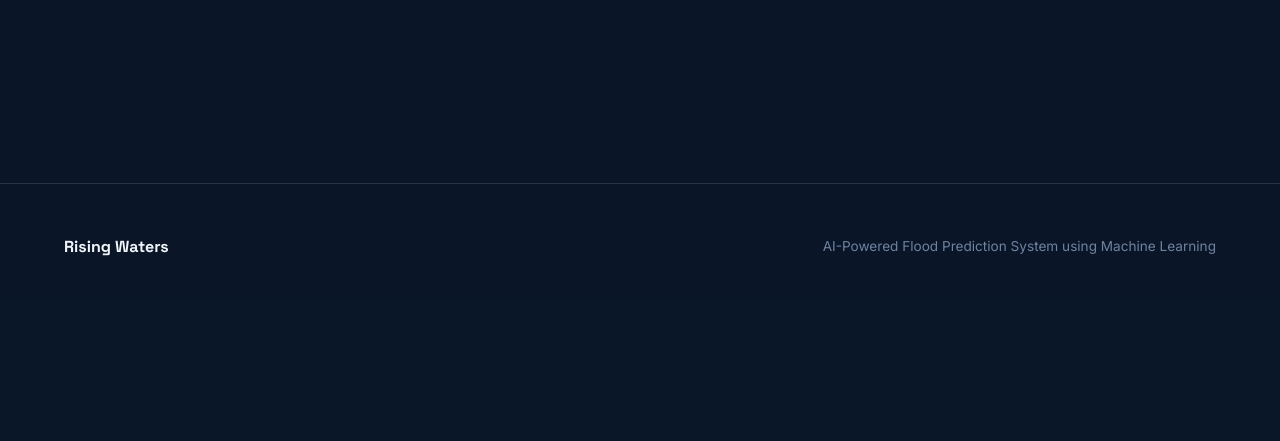
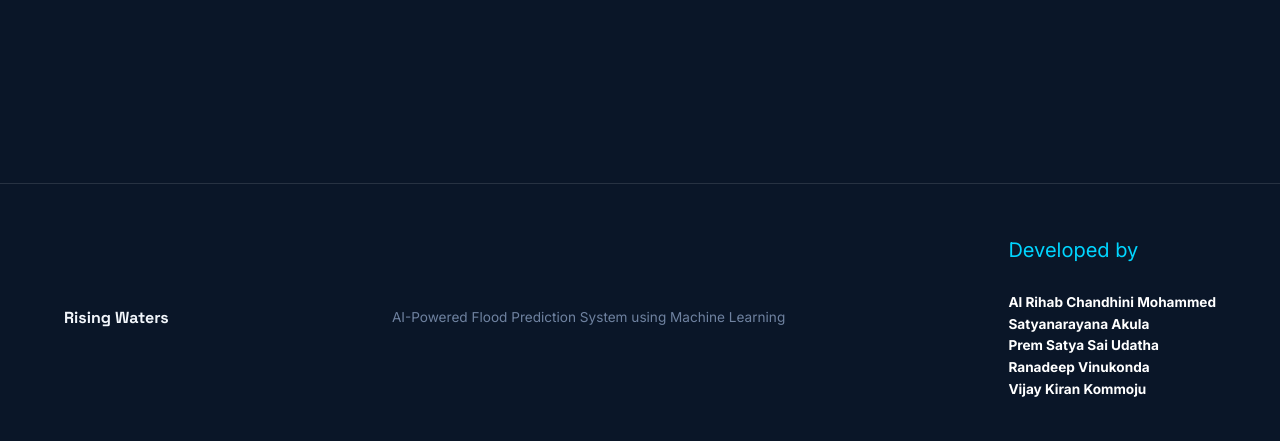
Before and after one commit to AlRihabChandhiniMohammed/rising-waters-flood-prediction, a Flask app: page / in a window 1280 px wide. Shown: the part 2986-3427 px from the top of the page. Before the commit the page ends 3242 px from the top, so only its background shows below. Run offline with Flask 3, Linux system fonts and the light colour scheme; parts of the project's set-up code (start-up, migrations or seed data) failed here and were passed over.

Commit message:
Revert "Remove developer credit and social links from footer"
This reverts commit 02e8f4e1d309002c1215d9e1d53ffa80168fcf0d.

```diff
--- a/6. Project Testing/templates/home.html
+++ b/6. Project Testing/templates/home.html
@@ -145,6 +145,16 @@
         AI-Powered Flood Prediction System using Machine Learning
     </p>
 
+    <div class="footer-team">
+    <p id="footer-team-head">Developed by</p><br>
+    <p><strong>Al Rihab Chandhini Mohammed</strong></p>
+    <p><strong>Satyanarayana Akula</strong></p>
+    <p><strong>Prem Satya Sai Udatha</strong></p>
+    <p><strong>Ranadeep Vinukonda</strong></p>
+    <p><strong>Vijay Kiran Kommoju</strong></p>
+    </div>
+
+
 </footer>
 
 <script src="{{ url_for('static', filename='js/script.js') }}"></script>
```
